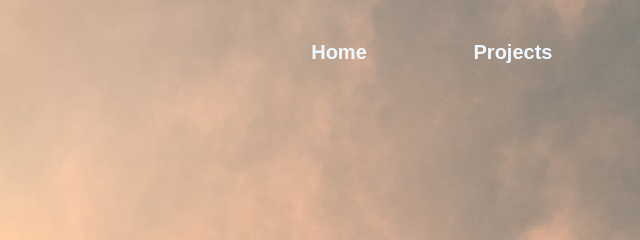
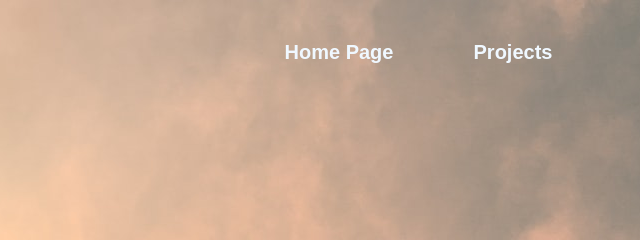
Before and after one commit to amanpalsingh22/sample-project, a plain HTML site: page index.html in a window 1280 px wide. Shown: the top 240 px of the page, 185-825 px from the left. Drawn offline with Linux system fonts and the light colour scheme.

Commit message:
upd: Button Name

```diff
--- a/index.html
+++ b/index.html
@@ -14,7 +14,7 @@
 
 
     <div id="div1">
-        <button class="button">Home</button>
+        <button class="button">Home Page</button>
         <a href="#parent."><button class="button">Projects</button></a>
         <button class="button">About us</button>
         <a href="#contact_us"><button class="button">Contact us</button></a>
```
